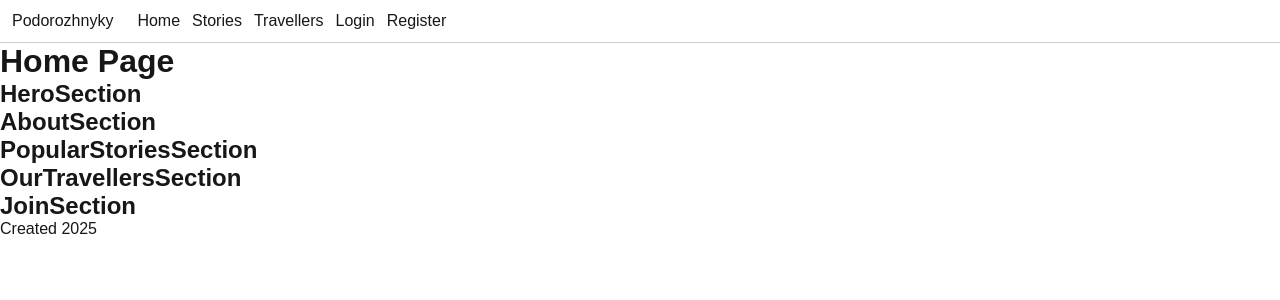
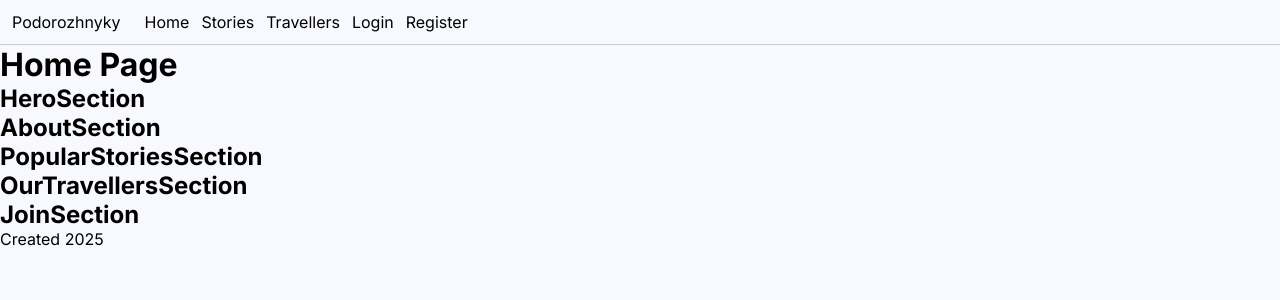
Before and after one commit to RomanAnokhin-work/project-group-6-podorozhnyky-front, a Next.js app: page / in a window 1280 px wide. Shown: the top 300 px of the page. Built offline with nearby package versions, Linux system fonts and the light colour scheme.

Commit message:
Fix/update globals.css

```diff
--- a/app/globals.css
+++ b/app/globals.css
@@ -1,13 +1,5 @@
 :root {
-  --background: #ffffff;
-  --foreground: #171717;
-}
-
-@media (prefers-color-scheme: dark) {
-  :root {
-    --background: #0a0a0a;
-    --foreground: #ededed;
-  }
+  --background: #F7F9FF;
 }
 
 html,
@@ -17,9 +9,8 @@ body {
 }
 
 body {
-  color: var(--foreground);
   background: var(--background);
-  font-family: Arial, Helvetica, sans-serif;
+  font-family: var(--font-inter),var(--font-nunito-sans), sans-serif;
   -webkit-font-smoothing: antialiased;
   -moz-osx-font-smoothing: grayscale;
 }
@@ -34,9 +25,3 @@ a {
   color: inherit;
   text-decoration: none;
 }
-
-@media (prefers-color-scheme: dark) {
-  html {
-    color-scheme: dark;
-  }
-}
```
